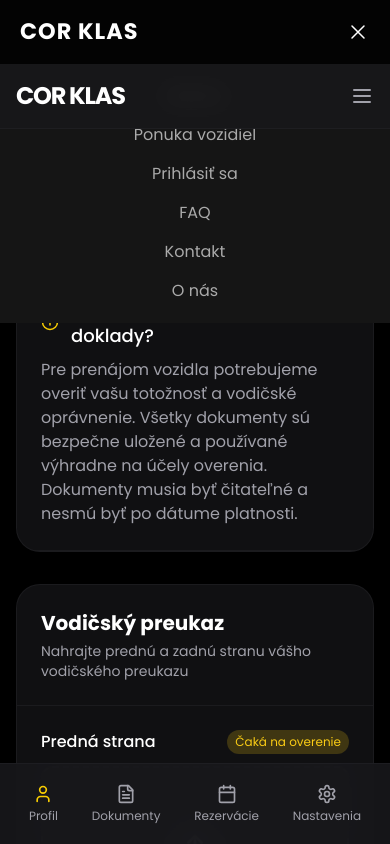
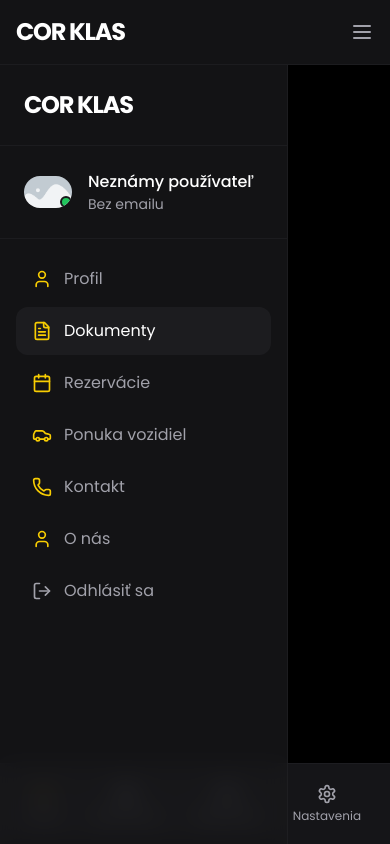
Before and after one commit to Jakub-Marcinat/car_rental_frontend, a Next.js app: page /dashboard/dokumenty in a window 390 px wide. Both pictures are taken after a click on the button 358 px from the left and 31 px from the top of the page. Shown: the top 844 px of the page. Built offline with nearby package versions, Linux system fonts and the light colour scheme; no server answers.

Commit message:
Fixed header menu on user dashboard

```diff
--- a/components/dashboard/DashboardLayout.js
+++ b/components/dashboard/DashboardLayout.js
@@ -12,7 +12,7 @@ import {
   LogOut,
   Menu,
   Car,
-  Bell,
+  Phone,
 } from "lucide-react";
 import { usePathname } from "next/navigation";
 
@@ -26,7 +26,7 @@ export default function DashboardLayout({
   const isActive = (path) => pathname === path;
 
   return (
-    <div className="min-h-screen bg-black">
+    <div className="min-h-screen bg-black ">
       <div className="lg:hidden bg-zinc-900/80 backdrop-blur-md border-b border-zinc-800/50 sticky top-0 z-50">
         <div className="flex items-center justify-between p-4">
           <Link
@@ -50,7 +50,7 @@ export default function DashboardLayout({
         <aside
           className={`${
             mobileMenuOpen ? "block" : "hidden"
-          } lg:flex flex-col w-72 h-screen sticky top-0 bg-zinc-900/80 backdrop-blur-md border-r border-zinc-800/50`}
+          } lg:flex flex-col w-72 h-screen sticky top-0 bg-zinc-900/80 backdrop-blur-md border-r border-zinc-800/50 z-[60]`}
         >
           <div className="p-6 border-b border-zinc-800/50">
             <Link
@@ -123,6 +123,43 @@ export default function DashboardLayout({
                   </span>
                 )}
               </Link>
+
+              <Link
+                href="/ponuka-vozidiel"
+                className={`${
+                  mobileMenuOpen ? "flex" : "hidden"
+                }  items-center gap-3 px-4 py-3 rounded-xl transition-colors text-zinc-400`}
+              >
+                <Car className="w-5 h-5 text-corklasYellow" />
+                <span>Ponuka vozidiel</span>
+              </Link>
+              {/* <Link
+                href="/ponuka-vozidiel"
+                className={`${
+                  mobileMenuOpen ? "flex" : "hidden"
+                }  items-center gap-3 px-4 py-3 rounded-xl transition-colors text-zinc-400`}
+              >
+                <Car className="w-5 h-5 text-corklasYellow" />
+                <span>FAQ</span>
+              </Link> */}
+              <Link
+                href="/#kontakt"
+                className={`${
+                  mobileMenuOpen ? "flex" : "hidden"
+                }  items-center gap-3 px-4 py-3 rounded-xl transition-colors text-zinc-400`}
+              >
+                <Phone className="w-5 h-5 text-corklasYellow" />
+                <span>Kontakt</span>
+              </Link>
+              <Link
+                href="/o-nas"
+                className={`${
+                  mobileMenuOpen ? "flex" : "hidden"
+                }  items-center gap-3 px-4 py-3 rounded-xl transition-colors text-zinc-400`}
+              >
+                <User className="w-5 h-5 text-corklasYellow" />
+                <span>O nás</span>
+              </Link>
               <button
                 onClick={() => signOut({ callbackUrl: "/" })}
                 className="flex items-center gap-3 px-4 py-3 text-zinc-400 hover:text-white hover:bg-zinc-800/50 rounded-xl transition-colors"
--- a/pages/dashboard/dokumenty.js
+++ b/pages/dashboard/dokumenty.js
@@ -171,7 +171,9 @@ export default function Documents() {
 
   return (
     <div>
-      <Header />
+      <div className="max-lg:hidden">
+        <Header />
+      </div>
       <DashboardLayout title="Dokumenty">
         <div className="max-w-6xl mx-auto">
           <div className="mb-8">
--- a/pages/dashboard/index.js
+++ b/pages/dashboard/index.js
@@ -97,7 +97,9 @@ export default function Dashboard({ user }) {
   };
   return (
     <div>
-      <Header />
+      <div className="max-lg:hidden">
+        <Header />
+      </div>
 
       <DashboardLayout title={`Vitajte, ${user.name}`} user={user}>
         <div className="max-w-6xl mx-auto">
@@ -137,11 +139,11 @@ export default function Dashboard({ user }) {
                     <div className="flex flex-col items-center">
                       <div className="relative w-24 h-24 rounded-full overflow-hidden bg-zinc-800 mb-4">
                         <Image
-                          src={formData.image || "/placeholder.svg"}
+                          src={formData.image || "/placeholder.png"}
                           alt="User avatar"
                           width={96}
                           height={96}
-                          className="object-cover rounded-full"
+                          className="object-cover rounded-full h-full"
                         />
                       </div>
                       <input
--- a/pages/dashboard/rezervacie.js
+++ b/pages/dashboard/rezervacie.js
@@ -75,7 +75,9 @@ export default function Reservations() {
   }, [userId]);
   return (
     <div>
-      <Header />
+      <div className="max-lg:hidden">
+              <Header />
+            </div>
       <DashboardLayout title="Moje rezervácie">
         <div className="max-w-6xl mx-auto">
           <div className="mb-8">
--- a/tailwind.config.js
+++ b/tailwind.config.js
@@ -11,7 +11,7 @@ module.exports = {
         corklasYellow: "#F8CD02",
         corklasBackground: "#0b0a0b",
         corklasCard: "#151515",
-        yellowText: "#fffa60",
+        yellowText: "#F8CD02",
       },
       backgroundImage: {
         "hero-pattern": "url('/Etron.png')",
```
